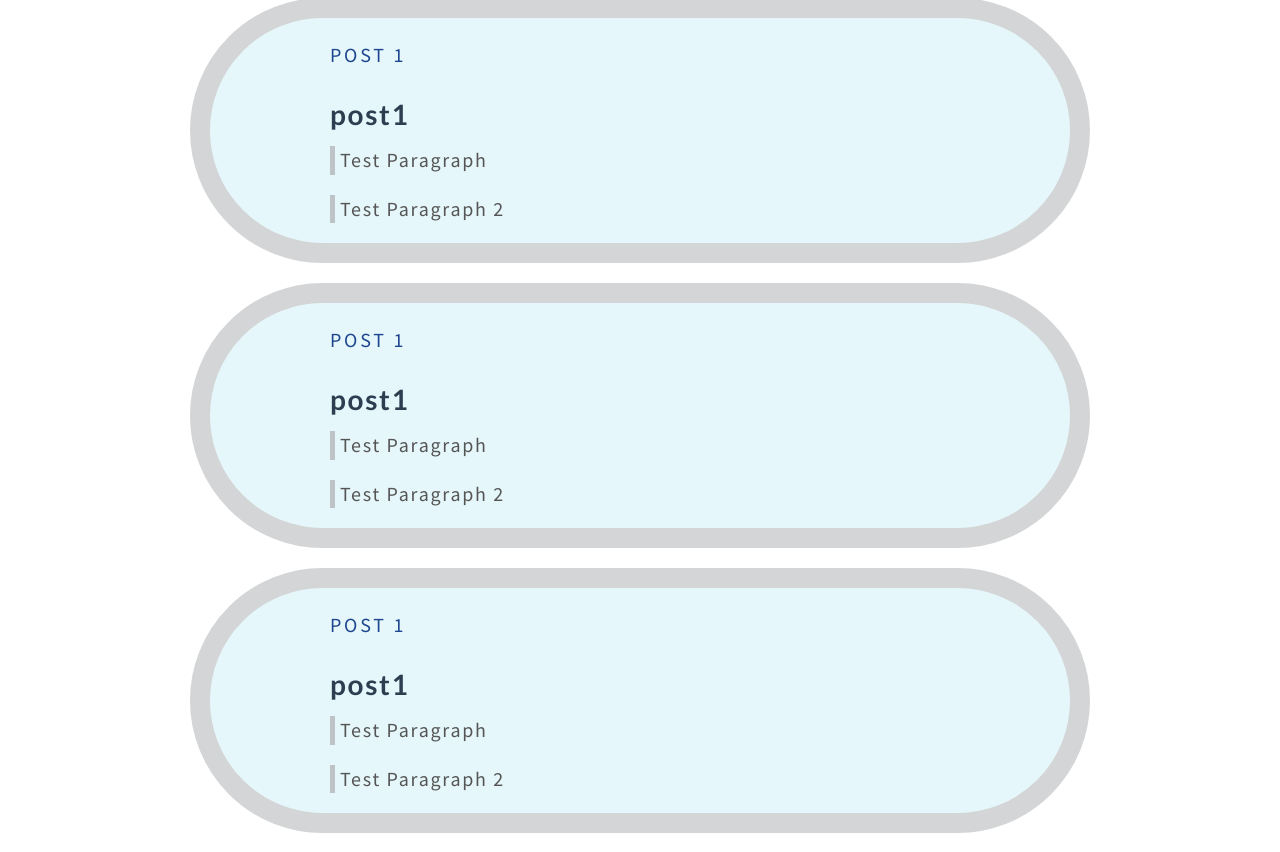
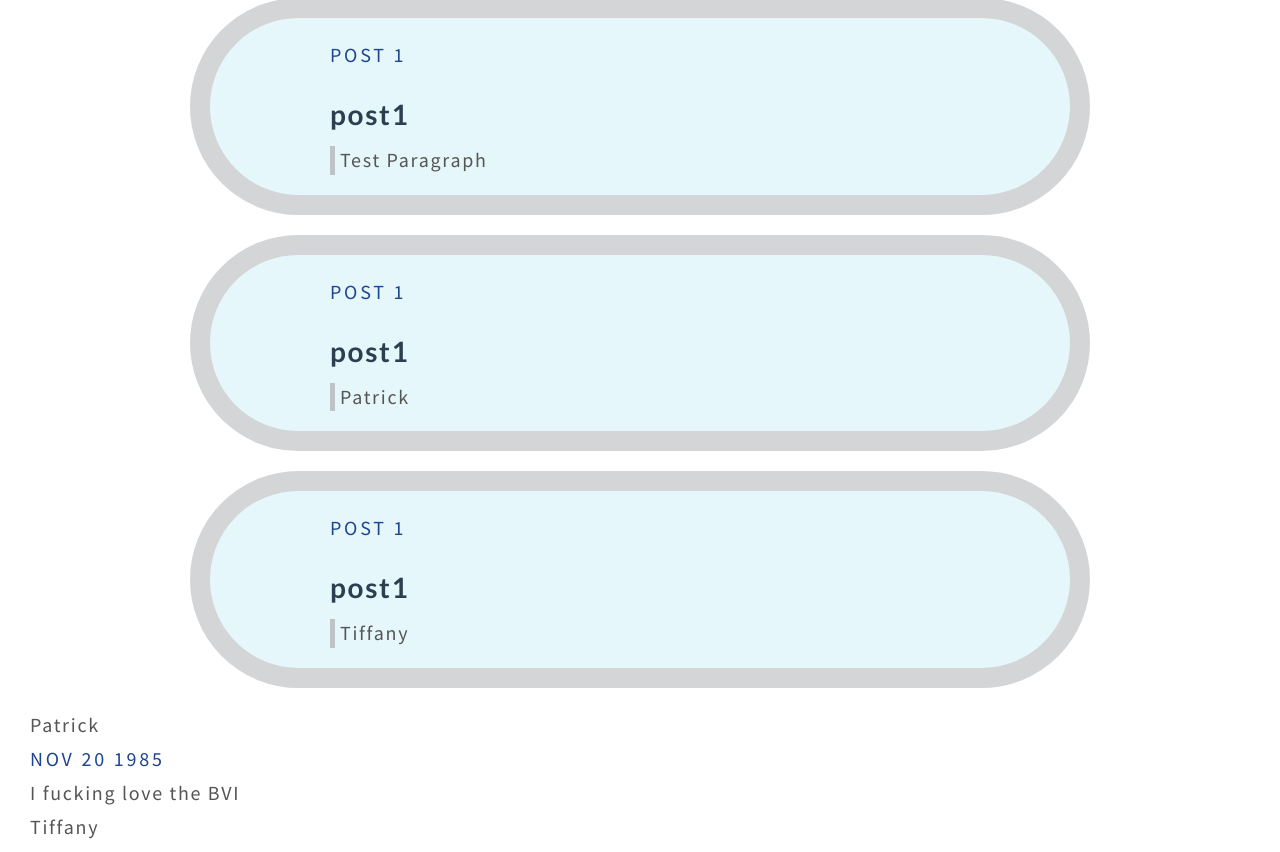
Before and after one commit to PatrickWellman/Patrickthomaswellman.com, a React (Create React App) app: page / in a window 1280 px wide. Shown: the part 822-1674 px from the top of the page. Built offline with nearby package versions, Linux system fonts and the light colour scheme; a web font is replaced by a local one.

Commit message:
blogpost update

```diff
--- a/src/components/Blogpost.js
+++ b/src/components/Blogpost.js
@@ -4,7 +4,7 @@ import { blogPost } from '../constants';
 class Blogpost extends React.Component {
 	render() {
 		return (
-			<div >
+			<div>
 				{blogPost &&
 					blogPost.map((post) => {
 						console.log(post);
@@ -13,12 +13,10 @@ class Blogpost extends React.Component {
 								<div className="date">{post.date}</div>
 								<h2>{post.location}</h2>
 								<p className="quote">{post.p1}</p>
-								<p className="quote">{post.p2}</p>
+								{/* <p className="quote">{post.p2}</p> */}
 							</div>
 						);
 					})}
-
-				<hr />
 			</div>
 		);
 	}
--- a/src/constants.js
+++ b/src/constants.js
@@ -1,81 +1,4 @@
 export const blogPost = [
-	{
-		name: 'post1',
-		date: 'post 1',
-		location: 'post1',
-		p1: 'Test Paragraph',
-		p2: 'Test Paragraph 2'
-	},
-	{
-		name: 'post1',
-		date: 'post 1',
-		location: 'post1',
-		p1: 'Test Paragraph',
-		p2: 'Test Paragraph 2'
-	},
-	{
-		name: 'post1',
-		date: 'post 1',
-		location: 'post1',
-		p1: 'Test Paragraph',
-		p2: 'Test Paragraph 2'
-	},
-	{
-		name: 'post1',
-		date: 'post 1',
-		location: 'post1',
-		p1: 'Test Paragraph',
-		p2: 'Test Paragraph 2'
-	},
-	{
-		name: 'post1',
-		date: 'post 1',
-		location: 'post1',
-		p1: 'Test Paragraph',
-		p2: 'Test Paragraph 2'
-	},
-	{
-		name: 'post1',
-		date: 'post 1',
-		location: 'post1',
-		p1: 'Test Paragraph',
-		p2: 'Test Paragraph 2'
-	},
-	{
-		name: 'post1',
-		date: 'post 1',
-		location: 'post1',
-		p1: 'Test Paragraph',
-		p2: 'Test Paragraph 2'
-	},
-	{
-		name: 'post1',
-		date: 'post 1',
-		location: 'post1',
-		p1: 'Test Paragraph',
-		p2: 'Test Paragraph 2'
-	},
-	{
-		name: 'post1',
-		date: 'post 1',
-		location: 'post1',
-		p1: 'Test Paragraph',
-		p2: 'Test Paragraph 2'
-	},
-	{
-		name: 'post1',
-		date: 'post 1',
-		location: 'post1',
-		p1: 'Test Paragraph',
-		p2: 'Test Paragraph 2'
-	},
-	{
-		name: 'post1',
-		date: 'post 1',
-		location: 'post1',
-		p1: 'Test Paragraph',
-		p2: 'Test Paragraph 2'
-	},
 	{
 		name: 'post1',
 		date: 'post 1',
```
